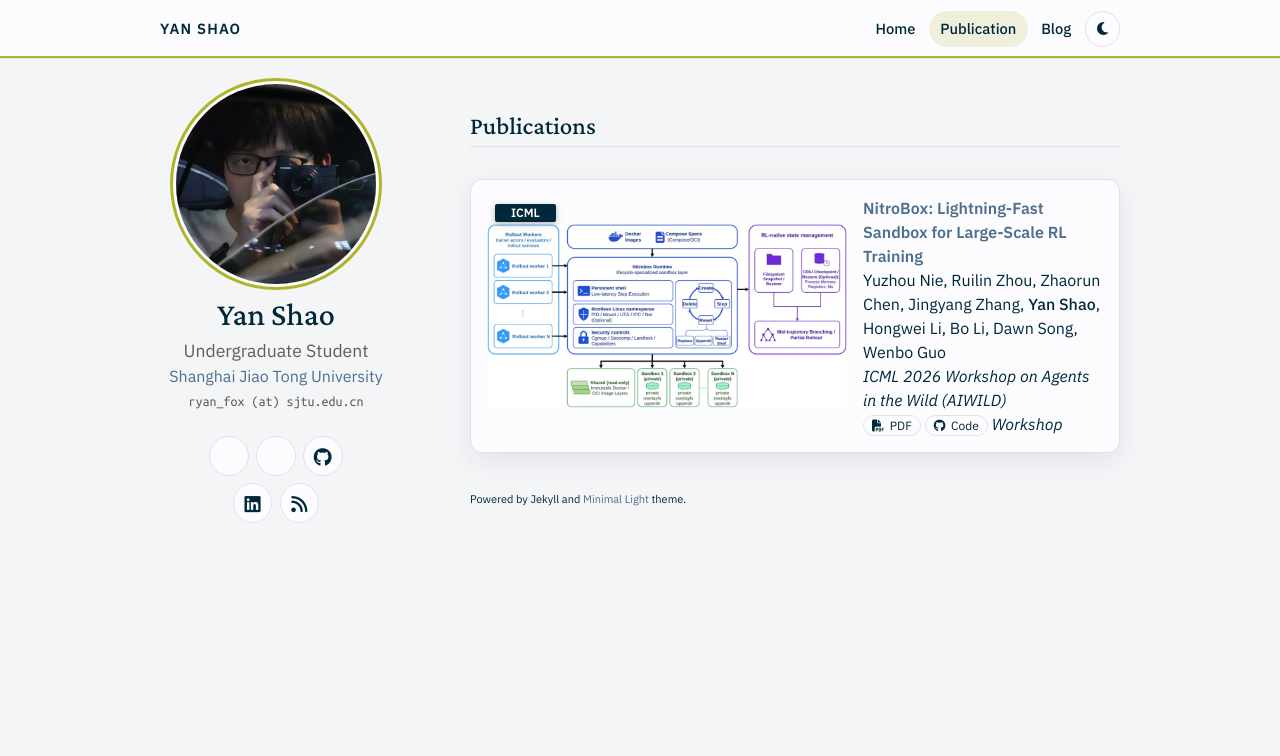
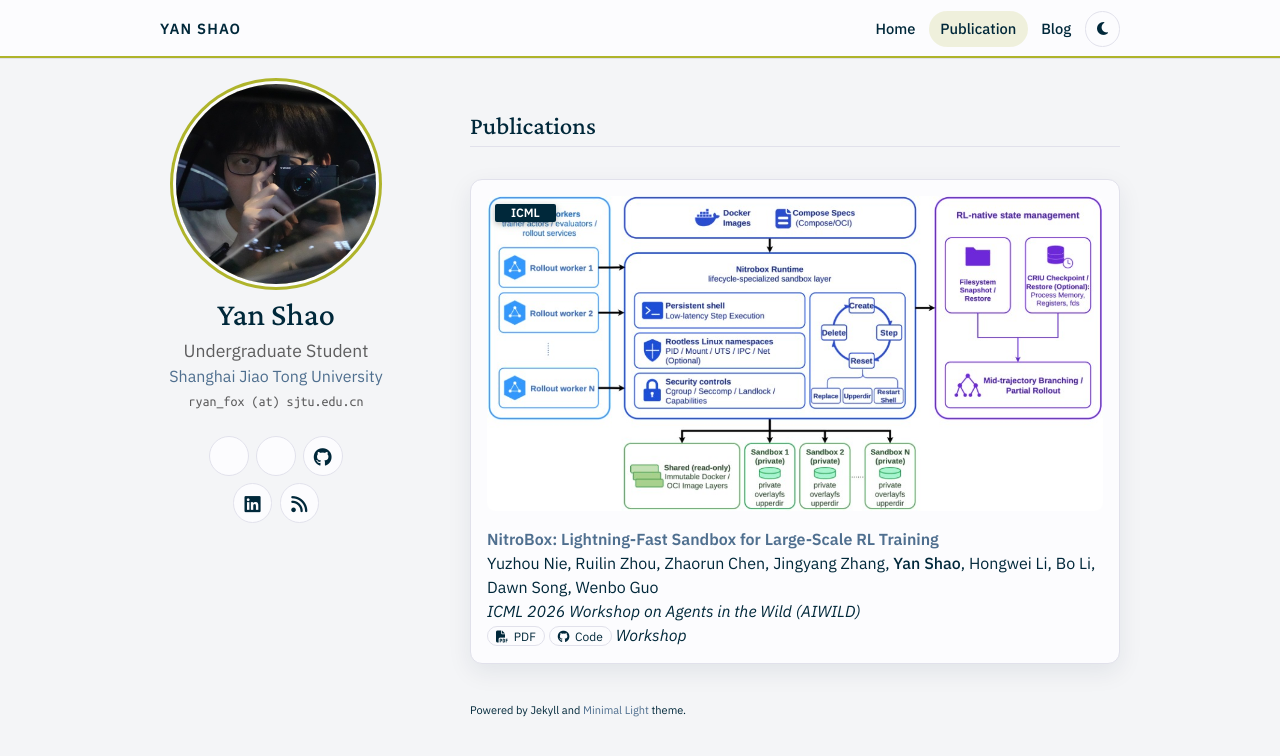
Before and after one commit to RyanStarFox/academic_page, a Jekyll site: the page built from publications.md, in a window 1280 px wide. Shown: the top 756 px of the page. Built offline with Jekyll 4.4.1, drawn with Linux system fonts in a browser that asks for light colours; a style sheet for code colours, icons or effects is not loaded.

Commit message:
Give publication figures even inset by stacking them above the text.
Co-authored-by: Cursor <cursoragent@cursor.com>

```diff
--- a/_sass/custom.scss
+++ b/_sass/custom.scss
@@ -277,35 +277,34 @@ section a {
 
 .publications ol.bibliography li .pub-row {
   display: flex;
+  flex-direction: column;
   align-items: stretch;
   gap: 16px;
 }
 
 .publications ol.bibliography li .abbr {
-  display: flex;
-  align-items: stretch;
-  flex: 0 0 auto;
+  display: block;
+  flex: none;
   height: auto;
-  min-height: 0;
   margin: 0;
   padding: 0;
 }
 
 .publications ol.bibliography li .teaser {
   display: block;
-  width: auto;
+  width: 100%;
   height: auto;
-  max-width: 360px;
+  max-width: none;
   margin: 0;
   object-fit: contain;
-  object-position: left center;
+  object-position: center center;
   background: var(--card);
   box-shadow: none;
   border: 0;
 }
 
 .publications ol.bibliography li .col-sm-9 {
-  flex: 1 1 auto;
+  flex: none;
   width: auto;
   min-width: 0;
   padding: 0;
@@ -377,15 +376,4 @@ section a {
     padding: 0.4rem 0.45rem;
     font-size: 0.84rem;
   }
-
-  .publications ol.bibliography li .pub-row {
-    flex-direction: column;
-    gap: 12px;
-  }
-
-  .publications ol.bibliography li .teaser {
-    width: 100%;
-    height: auto;
-    max-width: none;
-  }
 }
--- a/assets/css/publications.css
+++ b/assets/css/publications.css
@@ -81,12 +81,12 @@ html[data-theme="dark"] .publications ol.bibliography li .links a.btn { color: v
 .publications ol.bibliography li .teaser {
   display: block;
   border-radius: 8px;
-  width: auto;
+  width: 100%;
   height: auto;
-  max-width: 360px;
+  max-width: none;
   margin: 0;
   object-fit: contain;
-  object-position: left center;
+  object-position: center center;
   background: var(--card, #fcfcfe);
   box-shadow: none;
   border: 0;
--- a/assets/js/theme.js
+++ b/assets/js/theme.js
@@ -31,26 +31,4 @@
       }
     } catch (e) {}
   });
-
-  function sizePublicationTeasers() {
-    document.querySelectorAll(".pub-row").forEach(function (row) {
-      var img = row.querySelector(".teaser");
-      var text = row.querySelector(".col-sm-9");
-      if (!img || !text) return;
-      img.style.height = "";
-      img.style.width = "";
-      if (window.matchMedia("(max-width: 480px)").matches) return;
-      var height = text.offsetHeight;
-      if (height < 80) return;
-      img.style.height = height + "px";
-      img.style.width = "auto";
-    });
-  }
-
-  window.addEventListener("load", sizePublicationTeasers);
-  window.addEventListener("resize", sizePublicationTeasers);
-  document.querySelectorAll(".teaser").forEach(function (img) {
-    img.addEventListener("load", sizePublicationTeasers);
-  });
-  sizePublicationTeasers();
 })();
```
